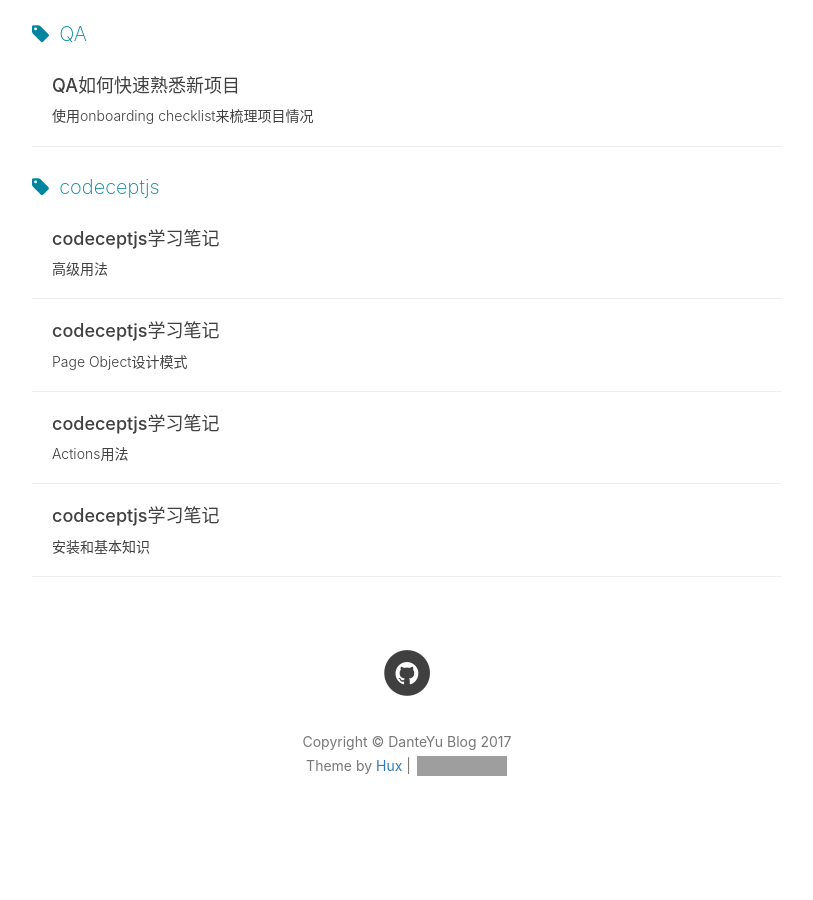
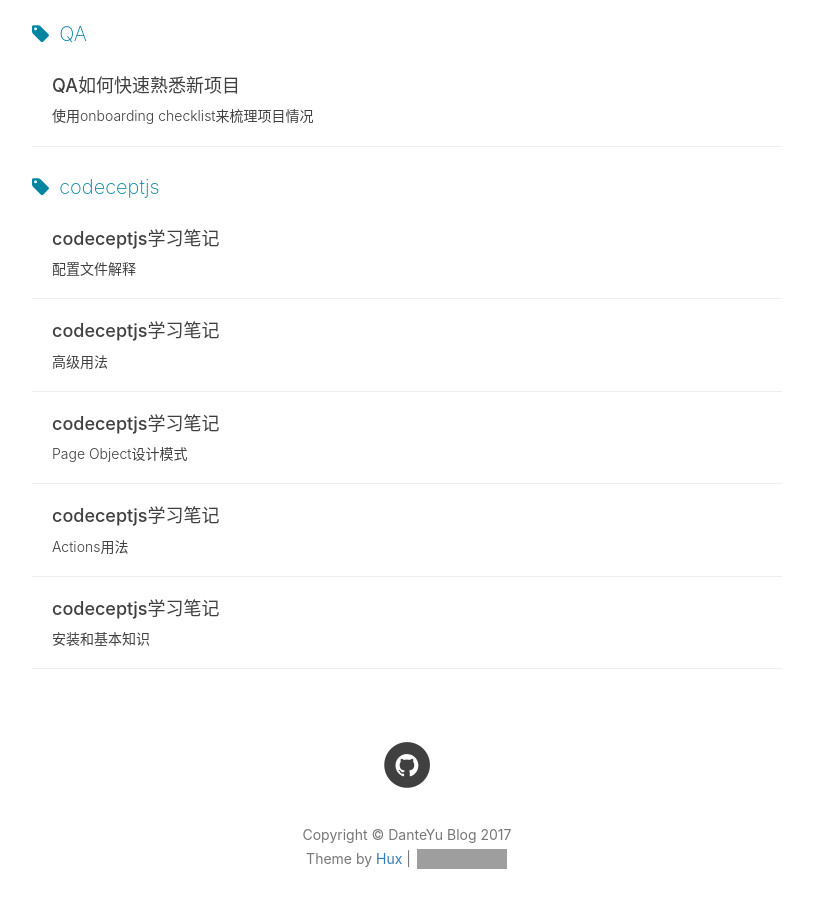
Before and after one commit to DanteYu/DanteYu.github.io, a Jekyll site: the page built from tags.html, in a window 1280 px wide and 900 px high, scrolled down 2939 px. Shown: the whole window, without its empty margins (233-1046 px from the left). Built offline with Jekyll 4.4.1, drawn with Linux system fonts in a browser that asks for light colours; nearby versions of some CDN libraries; comment, search, counter and statistics services are not loaded; before the commit the page ends 3809 px from its top, so only the background shows below that; some of the changed lines change nothing that is shown; grey boxes are pictures that could not be loaded.

Commit message:
add post regarding codeceptjs conf

````diff
--- /dev/null
+++ b/_posts/2017-09-12-codeceptjs5.markdown
@@ -0,0 +1,97 @@
+---
+layout:     post
+title:      codeceptjs学习笔记
+subtitle:   配置文件解释
+date:       2017-09-12 12:00:00
+author:     DanteYu
+tags:
+    - codeceptjs
+---
+
+这篇文章会介绍codeceptjs配置文件的基本用法
+
+```xml
+{
+  "output": "./output", //配置哪里存放失败的测试截图等
+
+  "helpers": {   //配置helper
+    "WebDriverIO": {   //配置webdriverio作为helpers
+      "url": "http://simple-form-bootstrap.plataformatec.com.br", //配置base url
+      "browser": "chrome",  //配置运行的浏览器
+      "smartWait": 5000，   //optional，配置Smart Wait时间
+      "restart": false,  //optional，配置是否在测试场景之间重启浏览器，默认值是true
+      "keepBrowserState": false, //optional, 当restart设置为false的时候，配置是否在测试之间保持浏览器的状态， 默认值是false
+      “disableScreenshots”: false, //optional, 配置是否在测试失败时存储截图，默认值是false
+      "uniqueScreenshotNames": false, //optional, 如果有同名的测试场景在不同的测试套件里面，配置是否防止测试截图的覆盖，默认值是false
+      "keepCookies": false, //optional, 当restart设置为false的时候，配置是否在测试之间保持cookies,默认值是false
+      "windowSize": "maximize", //optional, 设置浏览器窗口大小。值可以为"maximize"或格式为"640*480"的尺寸
+      "waitForTimeout": 5000, //optional, 给所有wait*()方法设定的默认等待时间. 默认值是1000
+      "manualStart": false, //optional, 如果设置为true，则在测试之前不会启动浏览器，而需要在helper中加上方法`this.helpers["WebDriverIO"]._startBrowser()`来人工启动。默认值是false
+      "url": "YOUR_DESIRED_HOST", //需要连接到cloud provider上去进行测试 比如browserstack或sauce lab
+      "user": "YOUR_BROWSERSTACK_USER",
+      "key": "YOUR_BROWSERSTACK_KEY",
+      "desiredCapabilities": {
+        "browserName": "chrome",
+        // only set this if you're using BrowserStackLocal to test a local domain
+        // "browserstack.local": true,
+        // set this option to tell browserstack to provide addition debugging info
+        // "browserstack.debug": true,
+        "proxy": {   配置代理访问selenium server
+          "proxyType": "manual",
+          "httpProxy": "http://corporate.proxy:8080",
+          "socksUsername": "codeceptjs",
+          "socksPassword": "secret",
+          "noProxy": "127.0.0.1,localhost"
+                }
+            }
+    },
+
+    "MyHelper": {   //配置自定义的helper
+      "require": "./helpers/custom_helpers.js",  //配置自定义helper的文件位置
+      "defaultHost": "http://mysite.com" //配置base url
+    },
+
+    "Mochawesome": {  //在测试失败时，给mochawesome报告加上screenshot
+        "uniqueScreenshotNames": "true"
+    }
+  },
+
+  "include": {
+    "I": "./steps_file.js",
+    "landingPage": "./pages/landingPage.js",   //配置Page Object的文件，可以让测试文件直接调用
+    "landingPageStep": "./steps/LandingPage.js", //配置Step Object的文件，可以让测试文件直接调用
+    "landingPageFragment": "./fragments/LandingPage.js" //配置Page Fragment的文件，可以让测试文件直接调用
+  },
+
+  "mocha": {
+  "reporterOptions": {
+      "reportDir": "output",  //配置产生的测试报告文件放到output目录下，比如Mochawesome产生的文件
+      "mochaFile": "output/result.xml"  //配置mocha-junit-reporter产生的xml文件放到output目录下
+    }
+  },
+
+  "bootstrap": "./util/bootstrapAndTeardown/selenium-standalone-start.js", //配置bootstrap脚本的位置，让此脚本在全部测试运行之前运行
+  "teardown": "./util/bootstrapAndTeardown/selenium-standalone-stop.js", //配置teardown脚本的位置，让此脚本在全部测试运行之后运行
+
+  "hooks": ["./util/custom_hooks/event_listener.js"],  //配置自定义的hook文件来扩展codeceptjs
+
+  "tests": "./spec/s*_test.js",   //配置需要运行的测试
+
+  "timeouts": {   // 配置超时时间。webdriverio的timeouts为键值对形式
+  "script": 60000,
+  "page load": 10000
+  },
+
+  "name": "codeceptjs-init",  //项目名称
+
+  "multiple": {    //配置run-multiple 并发多个测试套件的执行
+    "smoke": {     //配置一个测试套件 smoke
+      "grep": "@smoke",     //配置了该测试套件仅包含有@smoke标签的测试场景。如果没有定义，则代表所有测试场景
+      "browsers": [   //配置可以在chrome和firefox中运行测试
+        "chrome",
+        "firefox"
+      ]
+    }
+  }
+}
+```
````
Also changed, not shown: _posts/2017-08-26-codeceptjs1.markdown (line endings or trailing spaces).
